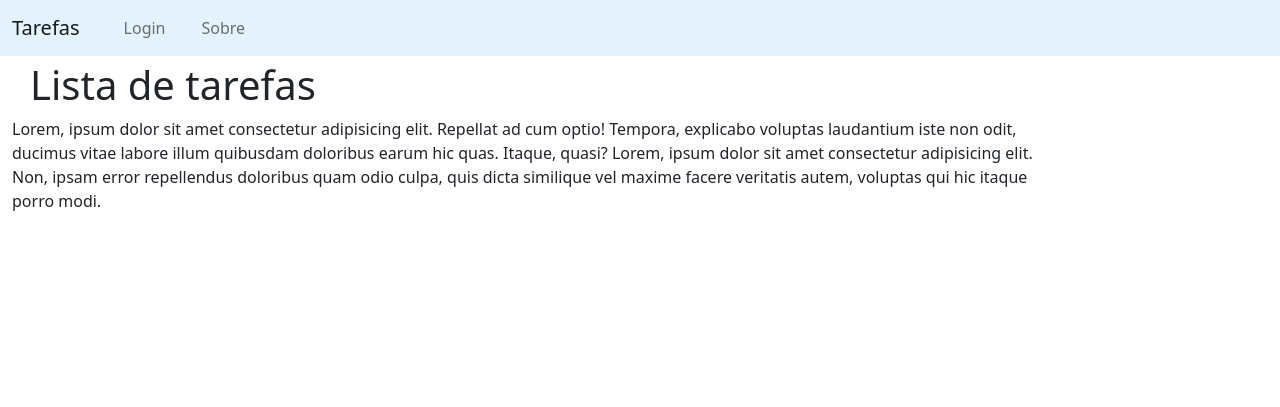
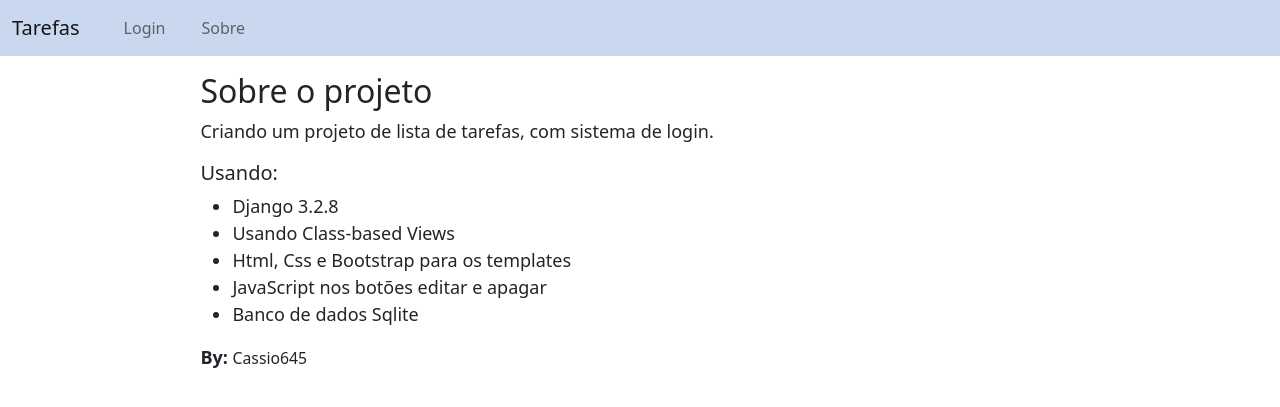
Before and after one commit to cassio645/project, a Django app: page /sobre/ in a window 1280 px wide. Shown: the top 407 px of the page. Run offline with Django 3.2, Linux system fonts and the light colour scheme; some libraries are stand-ins or nearby versions.

Commit message:
last commit before deploy

```diff
--- a/project/accounts/templates/registration/login.html
+++ b/project/accounts/templates/registration/login.html
@@ -8,7 +8,7 @@
     <form method="post">
         {% csrf_token %}
         {{ form|crispy }}
-        <input class="btn btn-success" type="submit" value="Entrar">
+        <input class="btn btn-primary" type="submit" value="Entrar">
     </form>
     <p><small>Não possui conta? Clique <a href="{% url 'auth:signup' %}">aqui</a></small></p>
 </div>
--- a/project/accounts/templates/registration/register.html
+++ b/project/accounts/templates/registration/register.html
@@ -8,7 +8,7 @@
     <form method="post">
         {% csrf_token %}
         {{ form|crispy }}
-        <input class="btn btn-success" type="submit" value="Cadastrar">
+        <input class="btn btn-primary" type="submit" value="Cadastrar">
     </form>
 </div>
 {% endblock %}
--- a/project/todo/static/css/style.css
+++ b/project/todo/static/css/style.css
@@ -7,6 +7,24 @@
 .btn {
   margin-top: 5px;
   margin-left: 5px;
+}
+
+.btn-primary,
+.btn-primary:hover,
+.btn-primary:active,
+.btn-primary:visited,
+.btn-primary:focus {
+    background-color: #293443 !important;
+    border-color: #293443 !important;
+}
+
+.btn-danger,
+.btn-danger:hover,
+.btn-danger:active,
+.btn-danger:visited,
+.btn-danger:focus {
+    background-color: #BB2020 !important;
+    border-color: #BB2020 !important;
 }
 
 
@@ -30,13 +48,14 @@
 
 #centralize{
   font-size: 18px;
-  margin-right: 30%;
-  margin-left: 25%;
+  margin-right: 60%;
+  margin-left: 15%;
 }
 
 #centralize h1{
   font-size: 42px;
   padding-top: 15px;
+  text-align: start;
 }
 
 /* pagination */
@@ -54,7 +73,7 @@
 
 /* pagina de deletar box*/
 .delete{
-  background-color: rgba(89, 145, 219, 0.5);
+  background-color: #c9d8ee;
   border-radius: 5px;
   box-shadow: 5px 5px 15px rgb(95, 84, 77);
   width: 350px;
--- a/project/todo/templates/base.html
+++ b/project/todo/templates/base.html
@@ -13,7 +13,7 @@
     <title>{% block title %}{% endblock %}</title>
 </head>
 <body>
-      <nav class="navbar navbar-expand-lg navbar-light" style="background-color: #e3f2fd;">
+      <nav class="navbar navbar-expand-lg navbar-light" style="background-color: #c9d8ee;">
           <div class="container-fluid">
             {% if request.user.is_authenticated %}
               <a class="navbar-brand" href="/">Olá {{ user.get_username|title }}</a>
--- a/project/todo/templates/todo/about.html
+++ b/project/todo/templates/todo/about.html
@@ -2,11 +2,20 @@
 {% block title %}{{ object.title| capfirst }}{% endblock %}
 
 {% block content %}
-<div class="col-10">
- <h1>Lista de tarefas</h1>
+<div class="col-10" id="centralize">
  <p>
-     Lorem, ipsum dolor sit amet consectetur adipisicing elit. Repellat ad cum optio! Tempora, explicabo voluptas laudantium iste non odit, ducimus vitae labore illum quibusdam doloribus earum hic quas. Itaque, quasi? Lorem, ipsum dolor sit amet consectetur adipisicing elit. Non, ipsam error repellendus doloribus quam odio culpa, quis dicta similique vel maxime facere veritatis autem, voluptas qui hic itaque porro modi.
+    <h2>Sobre o projeto</h2>
+    <p>Criando um projeto de lista de tarefas, com sistema de login.</p>
+    <h5>Usando:</h5>
+    <ul>
+         <li>Django 3.2.8</li>
+         <li>Usando Class-based Views</li>
+         <li>Html, Css e Bootstrap para os templates</li>
+         <li>JavaScript nos botões editar e apagar</li>
+         <li>Banco de dados Sqlite</li>
+    </ul>
  </p>
+ <p><strong>By:</strong> <small>Cassio645</small></p>
 </div>
 
 
--- a/project/todo/templates/todo/todo_list.html
+++ b/project/todo/templates/todo/todo_list.html
@@ -3,7 +3,7 @@
 
 {% block content %}
 
-<div class="col-md" id="centralize">
+<div class="col-10" id="centralize">
     <h1>Lista de Tarefas</h1>
         <table id="table1">
             <tr>
```
Also changed, not shown: project/todo/static/img/img.ico (deleted).
